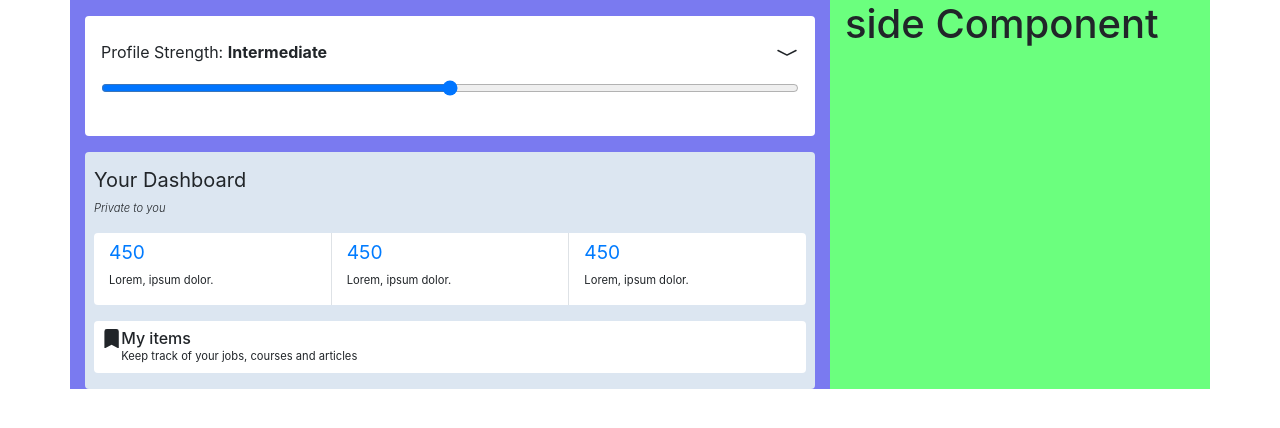
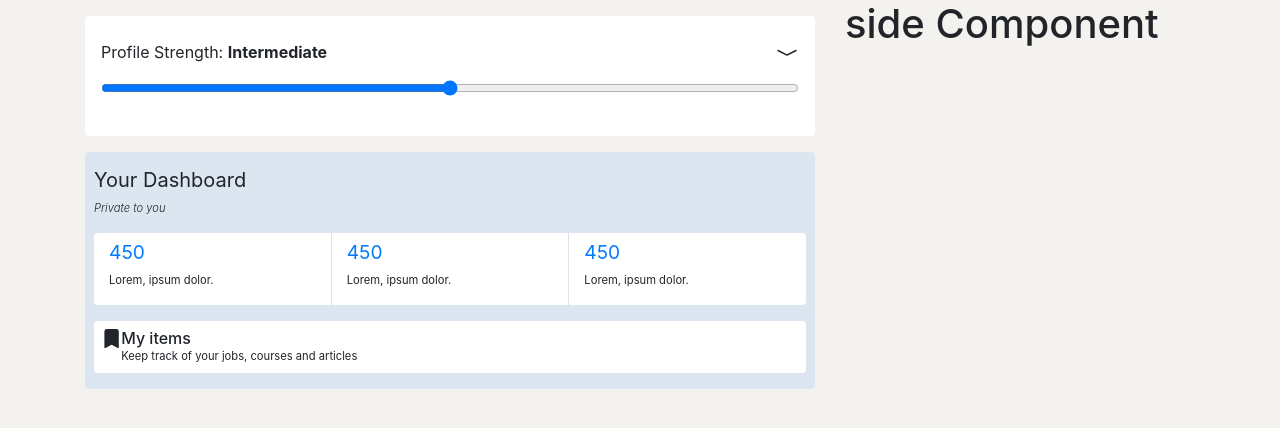
Before and after one commit to a-pyro/build-week-2-linkedin, a React (Create React App) app: page / in a window 1280 px wide. Shown: the top 428 px of the page. Built offline with nearby package versions, Linux system fonts and the light colour scheme; no server answers.

Commit message:
style fixes

```diff
--- a/src/components/home/Home.jsx
+++ b/src/components/home/Home.jsx
@@ -6,9 +6,10 @@ import Side from './side-col/Side';
 export default class Home extends Component {
   state = {
     user: {},
+    viewportSize: window.innerWidth,
   };
 
-  componentDidMount = async () => {
+  fetchUser = async () => {
     const resp = await fetch(
       'https://striveschool-api.herokuapp.com/api/profile/me',
       {
@@ -24,6 +25,10 @@ export default class Home extends Component {
     this.setState({ user: data });
   };
 
+  componentDidMount = () => {
+    this.fetchUser();
+  };
+
   render() {
     return (
       <Container>
--- a/src/components/home/main-component/Main.jsx
+++ b/src/components/home/main-component/Main.jsx
@@ -5,7 +5,7 @@ import Dashboard from './Dashboard';
 
 const Main = () => {
   return (
-    <Col style={mainStyle} md={8}>
+    <Col md={8}>
       <ProfileStrength />
       <Dashboard />
     </Col>
@@ -13,7 +13,3 @@ const Main = () => {
 };
 
 export default Main;
-
-const mainStyle = {
-  background: '#7a7af0',
-};
--- a/src/components/home/side-col/Side.jsx
+++ b/src/components/home/side-col/Side.jsx
@@ -3,14 +3,10 @@ import { Col } from 'react-bootstrap';
 
 const Side = () => {
   return (
-    <Col style={sideStyle} md={4}>
+    <Col md={4}>
       <h1>side Component</h1>
     </Col>
   );
 };
 
 export default Side;
-
-const sideStyle = {
-  background: '#6bff7e',
-};
--- a/src/index.css
+++ b/src/index.css
@@ -5,6 +5,10 @@ body {
     sans-serif;
   -webkit-font-smoothing: antialiased;
   -moz-osx-font-smoothing: grayscale;
+}
+
+html {
+  background-color: #f3f2ef;
 }
 
 code {
@@ -16,3 +20,7 @@ code {
   --color-primary: rgb(10, 102, 194);
   --color-hover: rgb(0, 65, 130);
 }
+
+#root {
+  background: #f3f2ef;
+}
```
Also changed, not shown: src/App.css (added).
